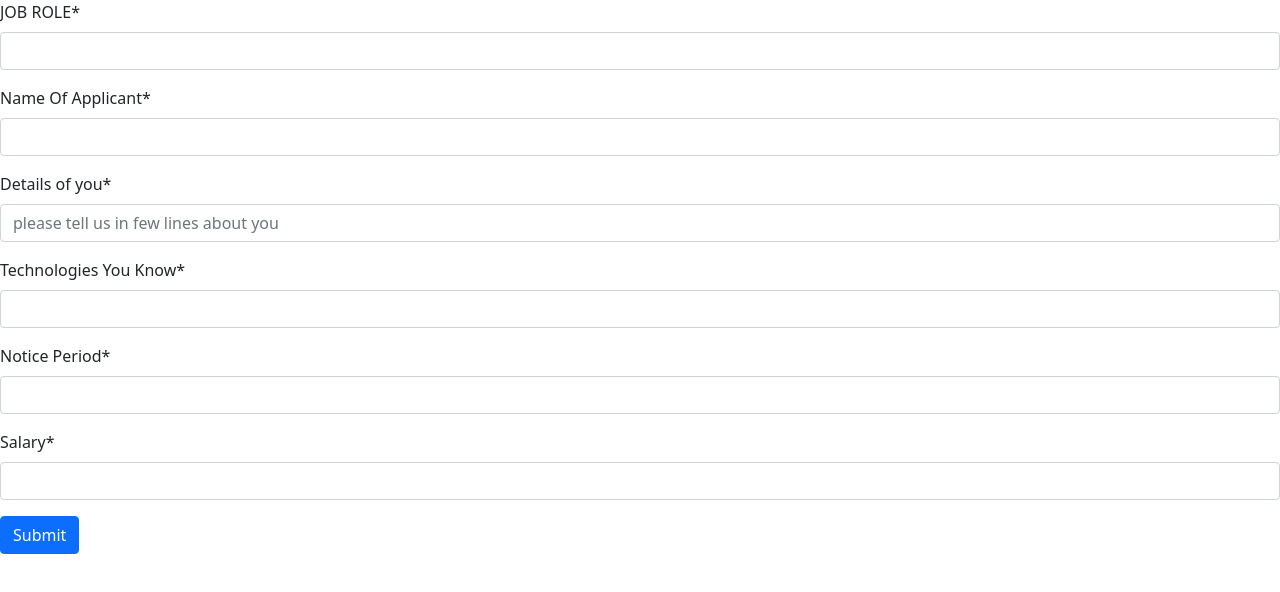
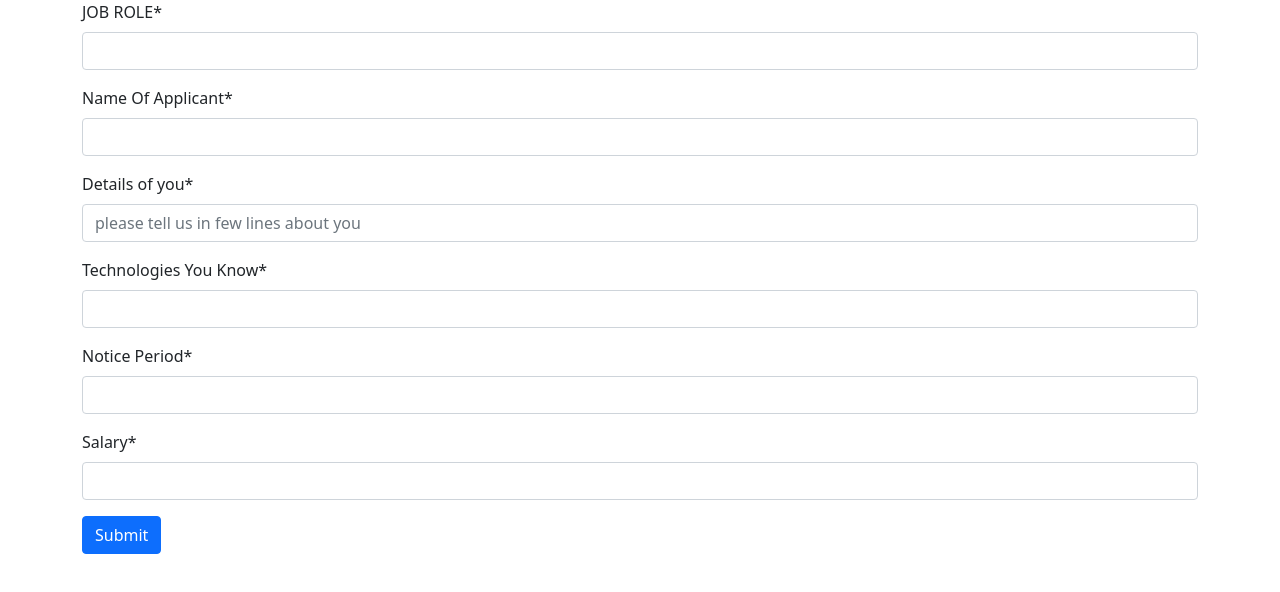
Before and after one commit to captainkshitij2/Oxalo, a React (Create React App) app: page /Applicant in a window 1280 px wide. Shown: the top 592 px of the page. Built offline with nearby package versions, Linux system fonts and the light colour scheme.

Commit message:
updated the applicant form

```diff
--- a/src/Applicant.jsx
+++ b/src/Applicant.jsx
@@ -1,5 +1,6 @@
 import React from 'react'
 import { useState } from 'react';
+import { Container } from 'react-bootstrap';
 const Applicant = () => {
 
         const [data, setData] = useState({
@@ -25,6 +26,7 @@ const Applicant = () => {
         }
     return (
         <div>
+            <Container>
               <form onSubmit= {handleSubmit}>
                 <div className="mb-3">
                     <label className="form-label"> JOB ROLE<span>*</span></label>
@@ -65,6 +67,7 @@ const Applicant = () => {
 
                 <button type="submit" className="btn btn-primary">Submit</button>
             </form>
+            </Container>
         </div>
     )
 }
```
